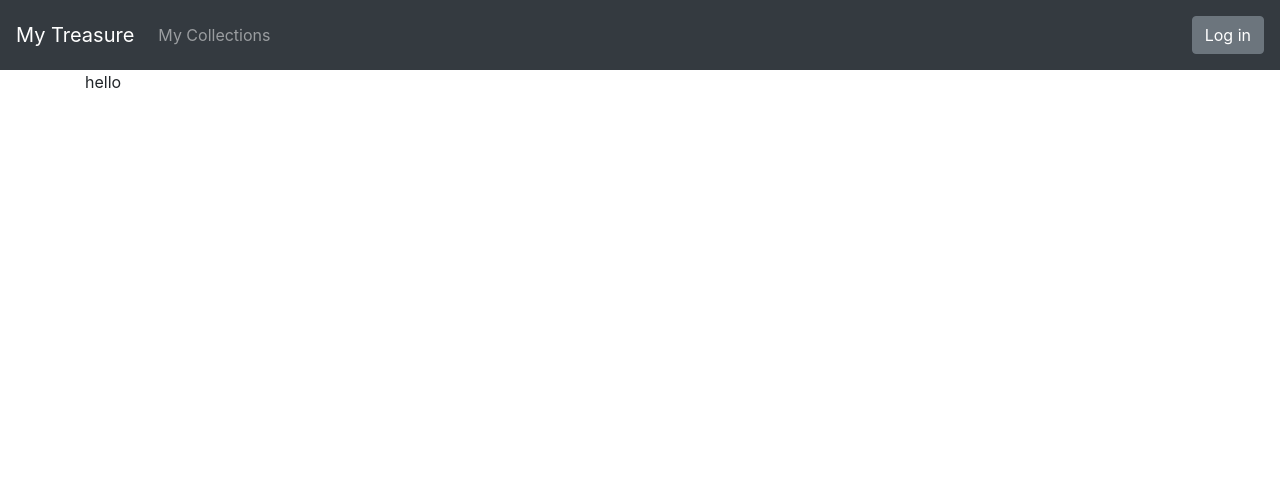
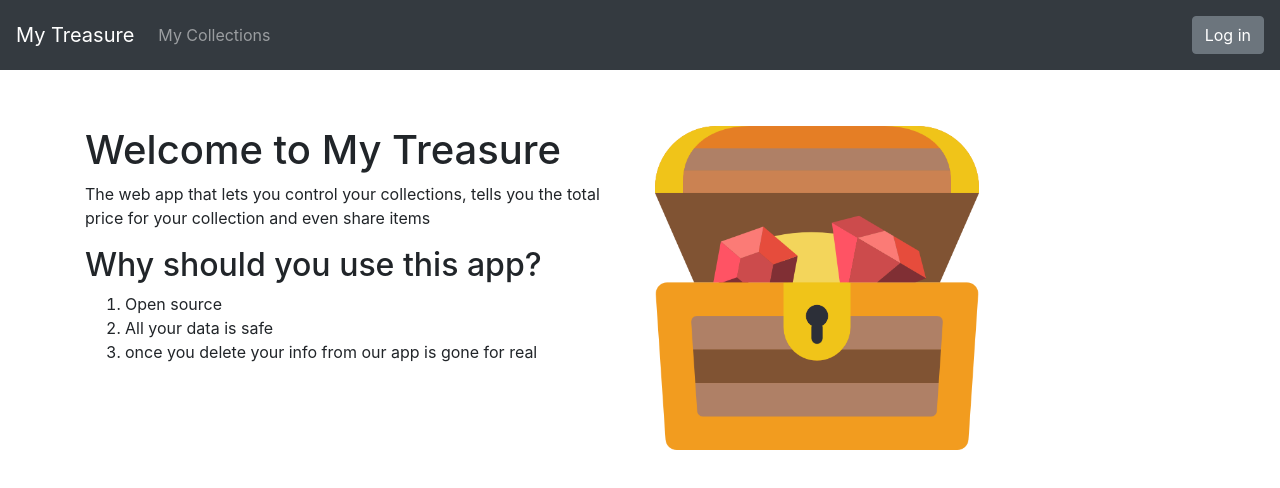
Before and after one commit to mendoza/acklen-challenge, a React (Create React App) app in the folder front/: page / in a window 1280 px wide. Shown: the top 488 px of the page. Built offline with nearby package versions, Linux system fonts and the light colour scheme; no server answers.

Commit message:
made some placeholders for the information, but that should be good for now

```diff
--- a/front/public/index.html
+++ b/front/public/index.html
@@ -3,7 +3,7 @@
 
 <head>
   <meta charset="utf-8" />
-  <link rel="icon" href="%PUBLIC_URL%/favicon.ico" />
+  <link rel="icon" href="%PUBLIC_URL%/assets/treasure.png" />
   <meta name="viewport" content="width=device-width, initial-scale=1" />
   <meta name="theme-color" content="#000000" />
   <meta name="description" content="Web site created for an Acklen Avenue interview" />
--- a/front/src/index.css
+++ b/front/src/index.css
@@ -1,13 +1,19 @@
 body {
   margin: 0;
-  font-family: -apple-system, BlinkMacSystemFont, 'Segoe UI', 'Roboto', 'Oxygen',
-    'Ubuntu', 'Cantarell', 'Fira Sans', 'Droid Sans', 'Helvetica Neue',
-    sans-serif;
+  font-family: -apple-system, BlinkMacSystemFont, 'Segoe UI', 'Roboto', 'Oxygen', 'Ubuntu',
+    'Cantarell', 'Fira Sans', 'Droid Sans', 'Helvetica Neue', sans-serif;
   -webkit-font-smoothing: antialiased;
   -moz-osx-font-smoothing: grayscale;
 }
 
-code {
-  font-family: source-code-pro, Menlo, Monaco, Consolas, 'Courier New',
-    monospace;
+#front-page {
+  margin-top: 5%;
 }
+
+#front-page-logo {
+  width: 60%;
+  height: auto;
+}
+
+#root > .container {
+}
--- a/front/src/views/Error404.tsx
+++ b/front/src/views/Error404.tsx
@@ -1,9 +1,13 @@
 import React from 'react';
+import { Jumbotron } from 'reactstrap';
 
 const Error404 = () => (
-  <div>
-    <p>Error</p>
-  </div>
+  <Jumbotron>
+    <h1 className="display-3">Error 404!</h1>
+    <p className="lead">Well this is awkward...</p>
+    <hr className="my-2" />
+    <p>Either we did an error or you did...</p>
+  </Jumbotron>
 );
 
 export default Error404;
--- a/front/src/views/Home.tsx
+++ b/front/src/views/Home.tsx
@@ -1,8 +1,26 @@
 import React from 'react';
+import { Col, Row } from 'reactstrap';
 
 const Home = () => (
-  <div>
-    <p>hello</p>
+  <div id="front-page">
+    <Row>
+      <Col>
+        <h1>Welcome to My Treasure</h1>
+        <p>
+          The web app that lets you control your collections, tells you the total price for your
+          collection and even share items
+        </p>
+        <h2>Why should you use this app?</h2>
+        <ol>
+          <li>Open source</li>
+          <li>All your data is safe</li>
+          <li>once you delete your info from our app is gone for real</li>
+        </ol>
+      </Col>
+      <Col>
+        <img src="/assets/treasure.png" id="front-page-logo" alt="Logo" />
+      </Col>
+    </Row>
   </div>
 );
 
```
Also changed, not shown: front/public/assets/treasure.png (added), 1 other file (tests, documents, lock files or other folders).
